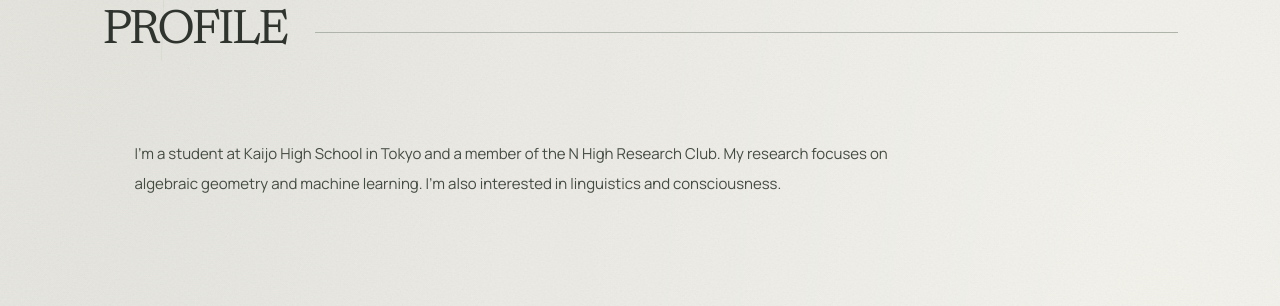
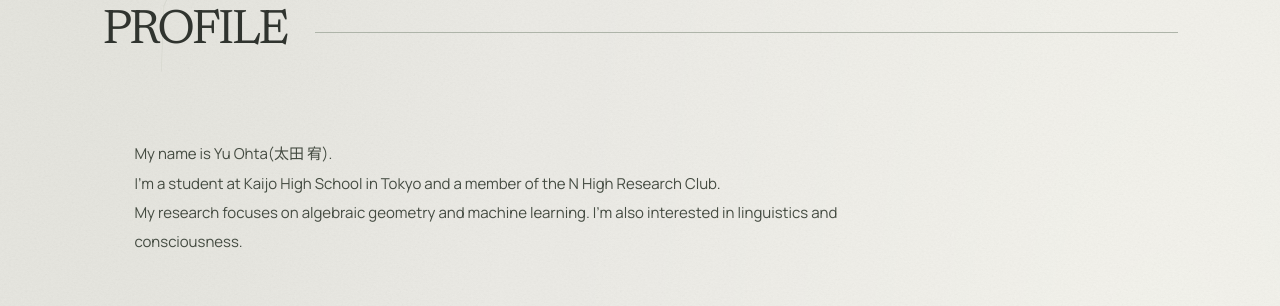
Before and after one commit to wyeueyw/wyeueyw.github.io, a plain HTML site: page index.html in a window 1280 px wide. Shown: the part 808-1114 px from the top of the page. Drawn offline with nearby package versions, Linux system fonts and the light colour scheme.

Commit message:
Update website content

```diff
--- a/index.html
+++ b/index.html
@@ -3343,9 +3343,9 @@
         <div class="section-spacer" aria-hidden="true"></div>
         <div class="profile-list" aria-label="Profile information">
           <p class="profile-bio">
-            I'm a student at Kaijo High School in Tokyo and a member of the N High Research Club. My
-            research focuses on algebraic geometry and machine learning. I'm also interested in linguistics
-            and consciousness.
+            My name is Yu Ohta(太田 宥).<br>
+            I&#39;m a student at Kaijo High School in Tokyo and a member of the N High Research Club.<br>
+            My research focuses on algebraic geometry and machine learning. I&#39;m also interested in linguistics and consciousness.
           </p>
         </div>
       </section>
```
